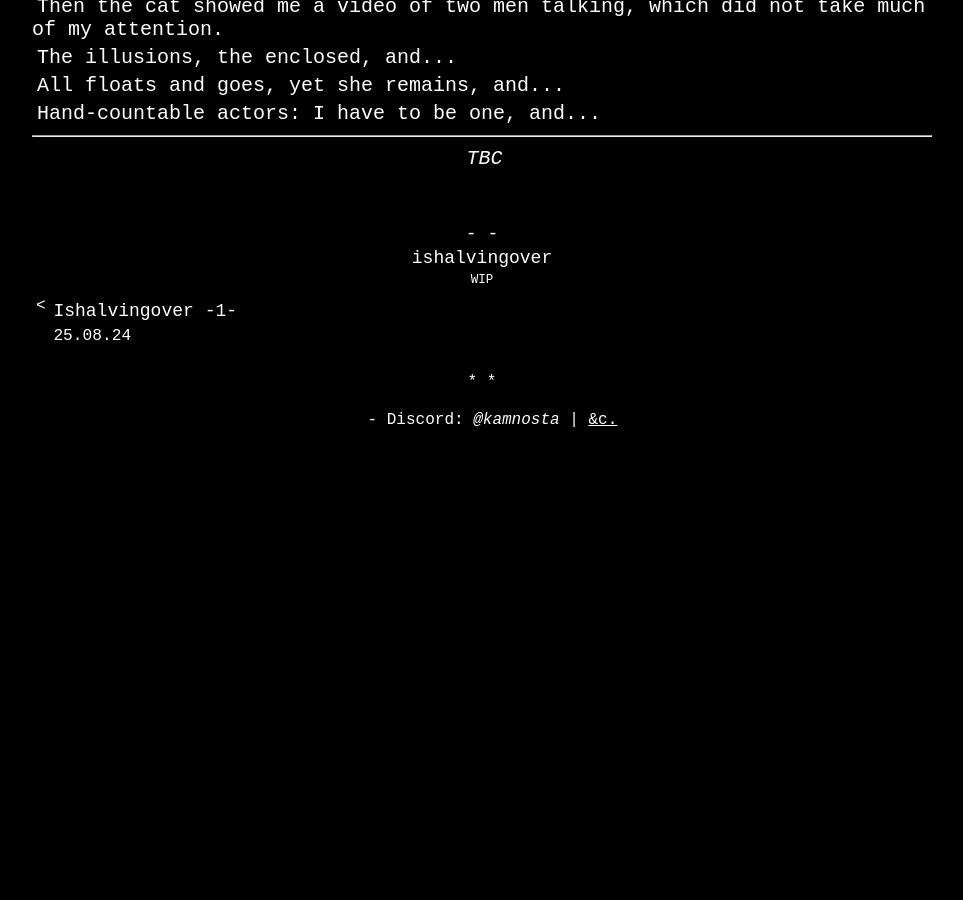
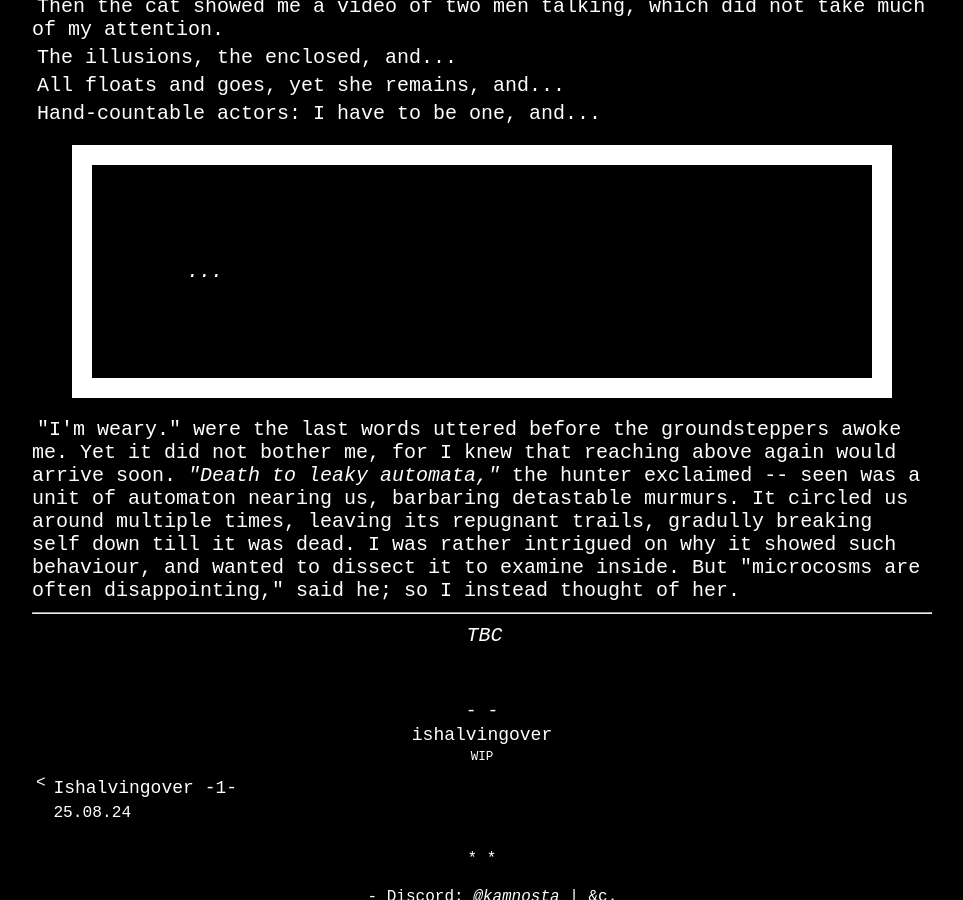
Before and after one commit to kamnosta/kamnosta.github.io, a Jekyll site: the page built from _ishalvingover/25-09-14-2.md, in a window 1280 px wide and 900 px high, scrolled down 2627 px. Shown: the whole window, without its empty margins (158-1121 px from the left). Built offline with Jekyll 4.4.1, drawn with Linux system fonts in a browser that asks for light colours; before the commit the page ends 3072 px from its top, so only the background shows below that.

Commit message:
iho update leaky automat

```diff
--- a/_ishalvingover/25-09-14-2.md
+++ b/_ishalvingover/25-09-14-2.md
@@ -34,6 +34,10 @@ All floats and goes, yet she remains, and...
 
 Hand-countable actors: I have to be one, and...
 
+> ...
+
+"I'm weary." were the last words uttered before the groundsteppers awoke me. Yet it did not bother me, for I knew that reaching above again would arrive soon. *"Death to leaky automata,"* the hunter exclaimed -- seen was a unit of automaton nearing us, barbaring detastable murmurs. It circled us around multiple times, leaving its repugnant trails, gradully breaking self down till it was dead. I was rather intrigued on why it showed such behaviour, and wanted to dissect it to examine inside. But "microcosms are often disappointing," said he; so I instead thought of her.
+
 ---
 
 <p class="text-align-center"><i>TBC</i></p>
```
